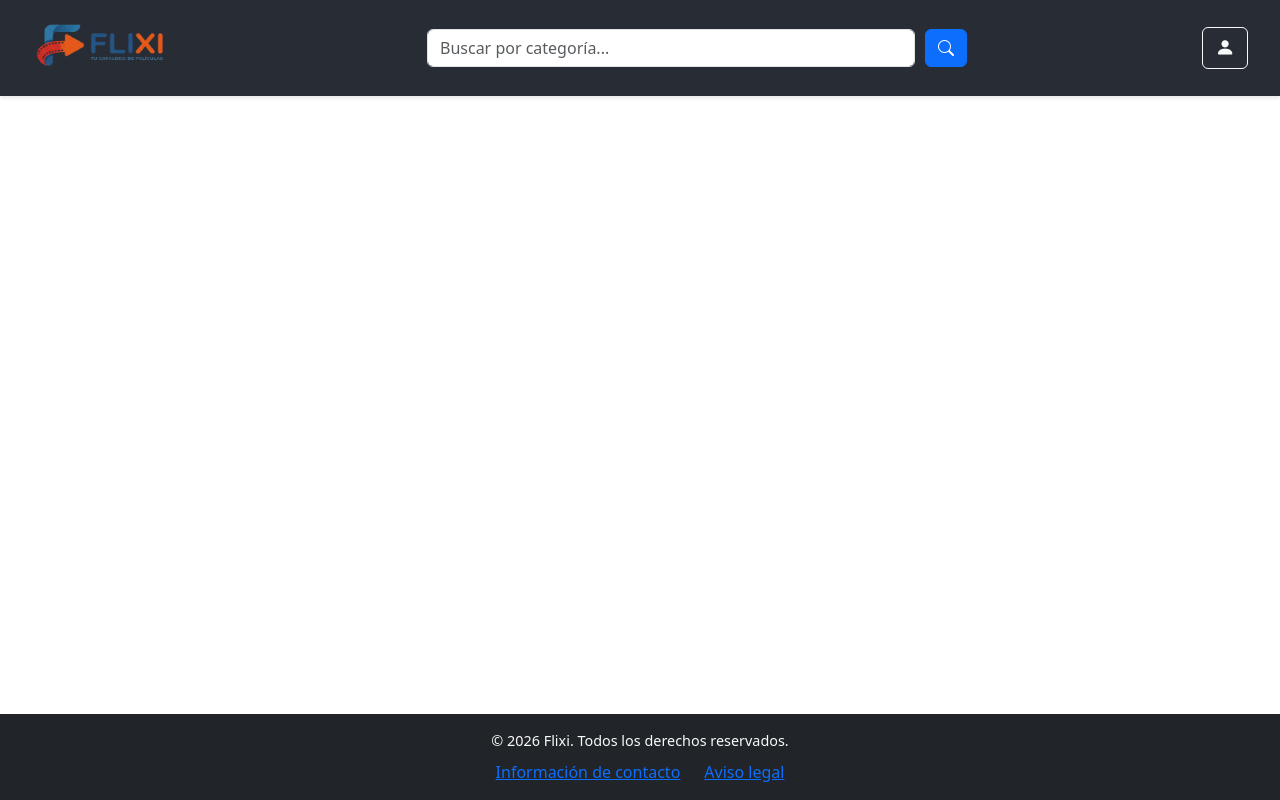
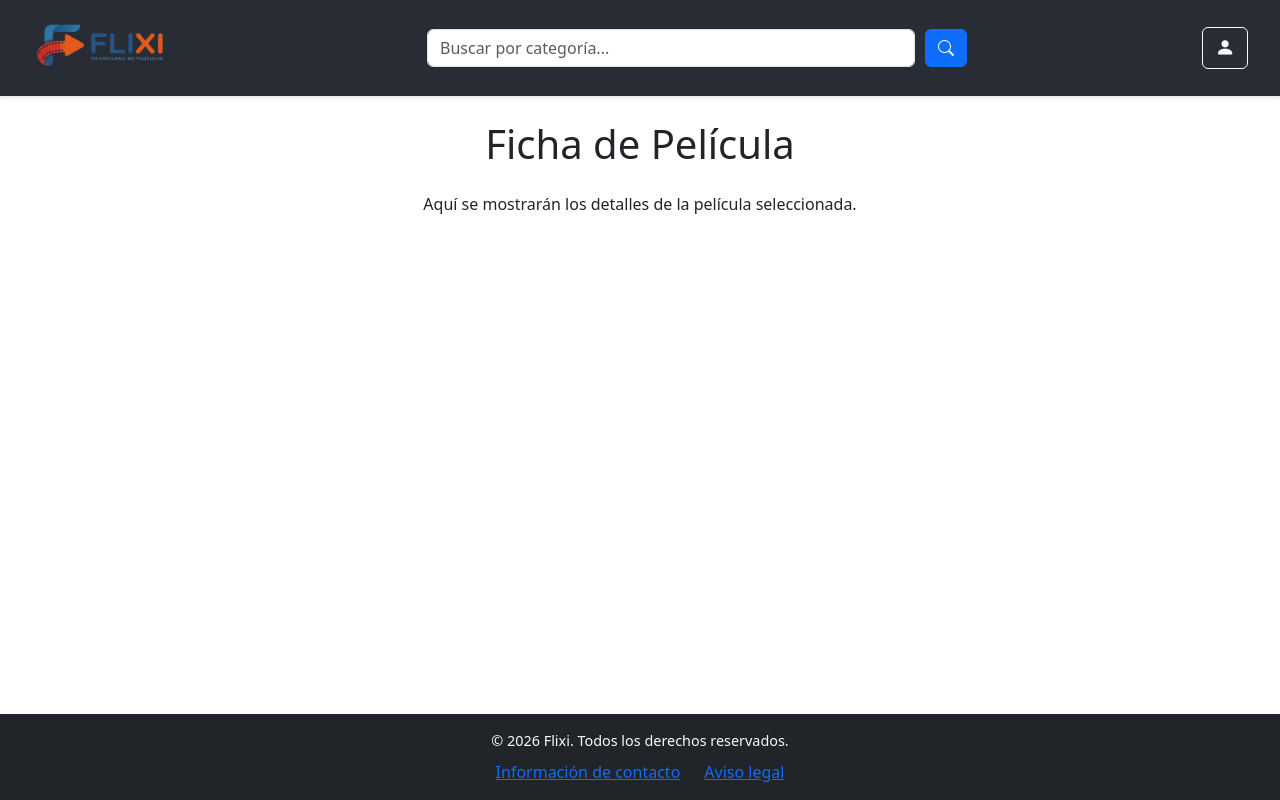
Before and after one commit to natinatlunn/webapp-react, a React (Vite) app: page /ficha/1 in a window 1280 px wide. Built offline with nearby package versions, Linux system fonts and the light colour scheme.

Commit message:
Creación págin de ficha de pelicula (sin código)

```diff
--- a/src/App.jsx
+++ b/src/App.jsx
@@ -1,17 +1,20 @@
 import "./App.css";
 import "bootstrap/dist/css/bootstrap.min.css";
+import { Routes, Route } from "react-router-dom";
+// páginas
 import AvisoLegal from "./pages/AvisoLegal";
 import InfoContacto from "./pages/InfoContacto";
 import PeliculasCategoria from "./pages/PeliculasCategoria";
-import { Routes, Route } from "react-router-dom";
-
+import PaginaPrincipal from "./pages/PaginaPrincipal";
+import FichaPelicula from "./pages/FichaPelicula";
+// elementos bootstrap
 import Container from "react-bootstrap/Container";
 import Row from "react-bootstrap/Row";
 import Col from "react-bootstrap/Col";
-
+//componentes
 import BarraNavegacion from "./components/BarraNavegacion/BarraNavegacion";
 import Footer from "./components/Footer/Footer";
-import PaginaPrincipal from "./pages/PaginaPrincipal";
+
 
 function App() {
  return (
@@ -30,7 +33,7 @@ function App() {
           <Route path="/categoria/:categoria" element={<PeliculasCategoria />} />
           <Route path="/Paginas/AvisoLegal" element={<AvisoLegal />} />
           <Route path="/Paginas/InfoContacto" element={<InfoContacto />} />
-
+          <Route path="/ficha/:id" element={<FichaPelicula />} />
         </Routes>
       </Col>
     </Row>
--- /dev/null
+++ b/src/pages/FichaPelicula.jsx
@@ -0,0 +1,8 @@
+export default function FichaPelicula() {
+  return (
+    <div>
+      <h1 className="text-center mt-4">Ficha de Película</h1>
+      <p className="text-center mt-4">Aquí se mostrarán los detalles de la película seleccionada.</p>
+    </div>
+  )
+}
```
